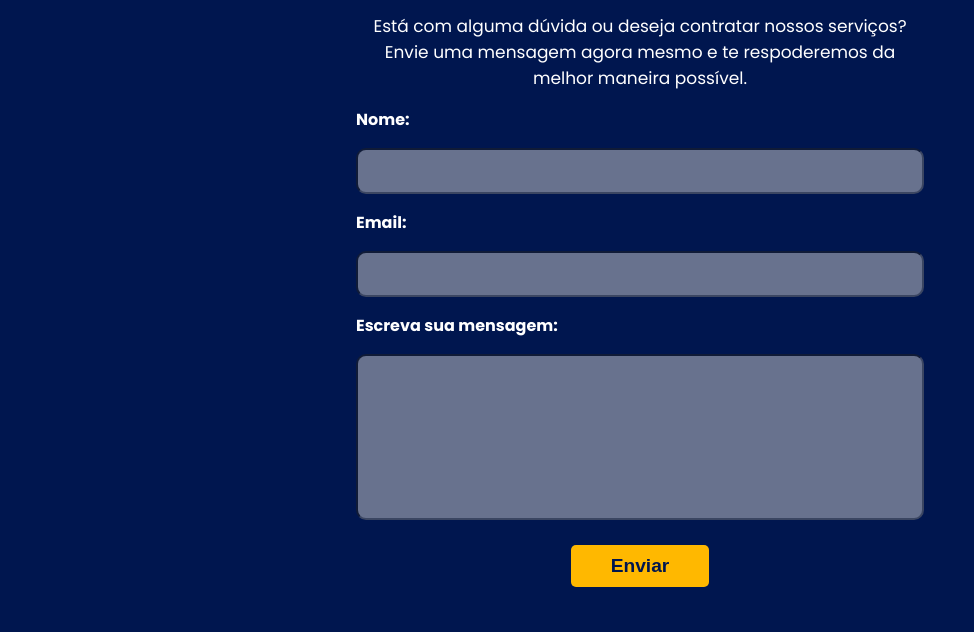
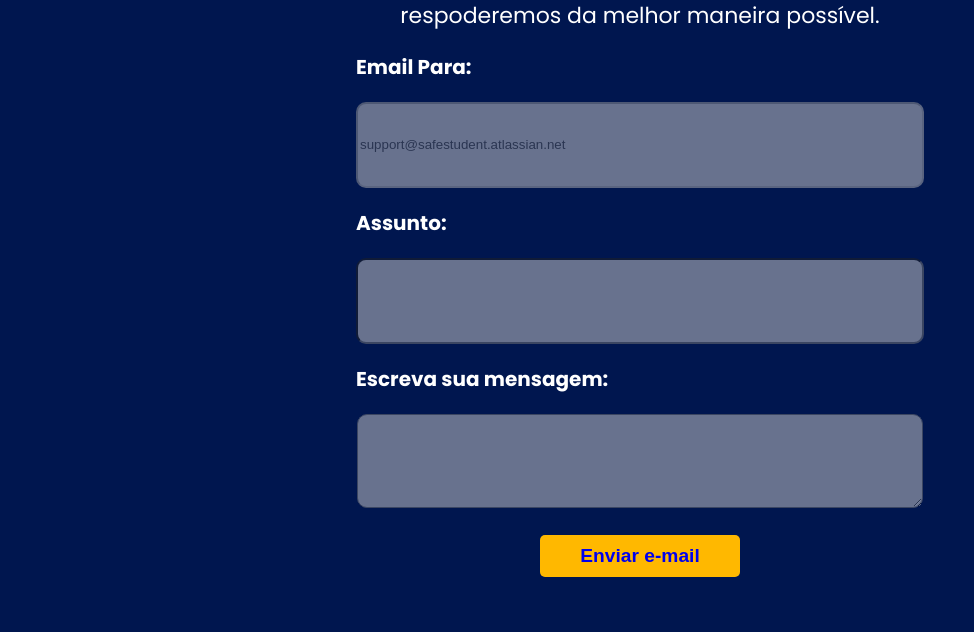
Before and after one commit to SPTECH-SAFE-STUDENT/Project-Safe-Student, a website: page Project-Safe-Web/public/contato.html in a window 1280 px wide. Shown: the part 168-800 px from the top of the page, without its empty margins (0-974 px from the left). Drawn offline with Linux system fonts and the light colour scheme.

Commit message:
Subindo Automação de Emaill na tela de fale conosco e reparos no Css dessa mesma tela

```diff
--- a/Project-Safe-Web/public/contato.html
+++ b/Project-Safe-Web/public/contato.html
@@ -21,33 +21,53 @@
                 Envie uma mensagem agora mesmo e te respoderemos da melhor maneira possível.
                 </span>
 
-            <form onsubmit="mensagemEnvio()">
+                <form>
             <p>
-                    Nome:
+                Email Para:
             </p>
-                <input type="text" id="input_nomeFaleConosco" required>
+            <input type="text" id="emailPara" value="support@safestudent.atlassian.net" required disabled>
             <br>
             <p>
-                    Email:
+                Assunto:
                 </p>
-                <input type="text" id="input_emailFaleConosco" required>
+                <input type="text" id="assunto" required>
                 <br>
                 <p>
                     Escreva sua mensagem:
                 </p>
-                <input id="input_mensagemFaleConosco" required />
+                <textarea id="corpo"required> </textarea>
                 <br>
-
-                <button>
-                    Enviar
+                <button onclick="enviarEmail()"><a class="a" href="mailto:gustavomenez48@gmail.com">
+                    Enviar e-mail
+                  </a>
                   </button>
             </form>
         </div>
     </div>
     <script>
-        function mensagemEnvio() {
-            alert('Mensagem enviada! Obrigado por nos contatar.')
+        // function mensagemEnvio() {
+        //     alert('Mensagem enviada! Obrigado por nos contatar.')
+        // }
+
+        function enviarEmail() {
+        // Pegando os valores dos campos do formulário
+        var emailPara = document.getElementById("emailPara").value;
+        var assunto = document.getElementById("assunto").value;
+        var corpo = document.getElementById("corpo").value;
+
+        // Criando a URL do mailto
+        var mailtoLink =
+          "mailto:" +
+          emailPara +
+          "?subject=" +
+          encodeURIComponent(assunto) +
+          "&body=" +
+          encodeURIComponent(corpo);
+
+        // Abrindo o cliente de e-mail com os valores preenchidos
+        window.location.href = mailtoLink;
       }
+    </script>
     </script>
 </body>
 
--- a/Project-Safe-Web/public/css/style.css
+++ b/Project-Safe-Web/public/css/style.css
@@ -312,13 +312,14 @@ St {
     justify-content: center;
     align-items: center;
     flex-direction: column;
+    margin-top: -80px;
 }
 
 .faleConosco .container span {
     color: white;
-    width: 70vh;
+    width: 80vh;
     margin-top: 0;
-    font-size: 17px;
+    font-size: 22px;
     text-align: center;
 }
 
@@ -336,13 +337,13 @@ St {
 .faleConosco .container form p {
     text-align: left;
     font-weight: bold;
-    font-size: medium;
+    font-size: 20px;
     color: white;
 }
 
 .faleConosco .container input {
     width: 70vh;
-    height: 5vh;
+    height: 10vh;
     border-radius: 10px;
     background-color: #cfcdcd;
     opacity: 0.5;
@@ -363,7 +364,7 @@ St {
 
 }
 
-.faleConosco .container button {
+.faleConosco .container button  {
 
     background-color: #FFB800;
     color: #00164F;
@@ -372,8 +373,16 @@ St {
     padding: 10px 40px;
     border-radius: 5px;
     border: none;
+    cursor: pointer;
+    text-decoration: none;
+    margin-top: 20px;
 
 
+}
+
+
+.a{
+    text-decoration: none;
 }
 
 /* ESTILIZAÇÃO FOOTER */
@@ -535,3 +544,11 @@ St {
     cursor: pointer;
     margin-bottom: 2vh;
 }
+
+#corpo{
+    width: 70vh;
+    height: 11vh;
+    border-radius: 10px;
+    background-color: #cfcdcd;
+    opacity: 0.5;
+}
```
Lines whose indentation alone changed are shown as unchanged.
